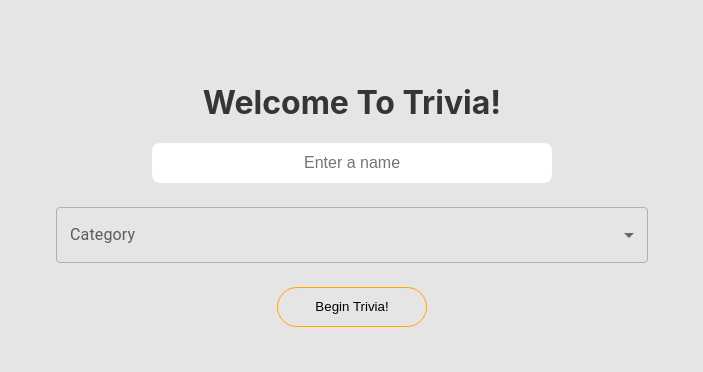
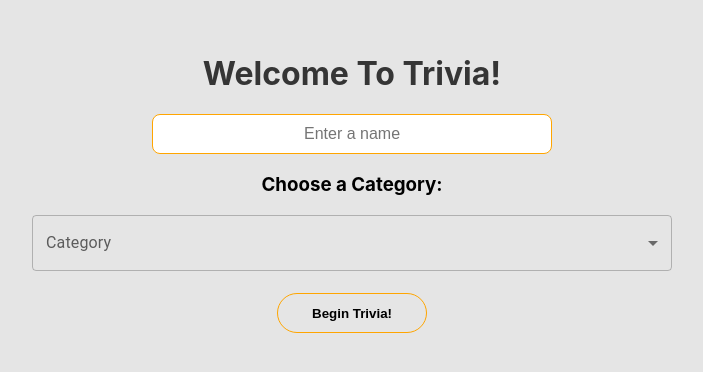
Before and after one commit to JesseTDev/trivia-project-app, a React (Create React App) app: page / in a window 1280 px wide. Shown: the part 206-578 px from the top of the page, without its empty margins (288-991 px from the left). Built offline with nearby package versions, Linux system fonts and the light colour scheme; no server answers.

Commit message:
more updates to overall app

```diff
--- a/package.json
+++ b/package.json
@@ -13,6 +13,7 @@
     "axios": "^1.3.4",
     "react": "^18.2.0",
     "react-dom": "^18.2.0",
+    "react-router-dom": "^6.10.0",
     "react-scripts": "5.0.1",
     "styled-components": "^5.3.9",
     "web-vitals": "^2.1.4"
--- a/src/Components/landing-page/components/category-dropdown.component.jsx
+++ b/src/Components/landing-page/components/category-dropdown.component.jsx
@@ -1,21 +1,30 @@
-import React from "react";
+import React, { useContext } from "react";
 import Box from '@mui/material/Box';
 import InputLabel from '@mui/material/InputLabel';
 import MenuItem from '@mui/material/MenuItem';
 import FormControl from '@mui/material/FormControl';
 import Select from '@mui/material/Select';
 import styled from "styled-components";
+import { TriviaContext } from "../../../Context/TriviaAppContext";
 
 // styled components
 const DropdownContainer = styled.div `
     width: 50%;
     align-items: center;
+    h3 {
+text-align: center;
+    }
 `
 
+
 const CategoryDropDown = () => {
+
+  const [trivaData] = useContext(TriviaContext);
+
     return (
         <DropdownContainer>
-        <Box sx={{ minWidth: 120, padding: 3}}>
+          <h3>Choose a Category: </h3>
+        <Box sx={{ minWidth: 120}}>
         <FormControl fullWidth>
           <InputLabel id="demo-simple-select-label">Category</InputLabel>
           <Select
@@ -25,10 +34,10 @@ const CategoryDropDown = () => {
             label="Select Category"
             // onChange={handleChange}
           >
-            <MenuItem value={10}>General Knowledge</MenuItem>
-            <MenuItem value={20}>Science</MenuItem>
-            <MenuItem value={30}>Music</MenuItem>
-            <MenuItem value={30}>History</MenuItem>
+            <MenuItem value={null}>General Knowledge</MenuItem>
+            <MenuItem>Science</MenuItem>
+            <MenuItem>Music</MenuItem>
+            <MenuItem>History</MenuItem>
           </Select>
         </FormControl>
       </Box>
--- a/src/Components/landing-page/components/user-input.component.jsx
+++ b/src/Components/landing-page/components/user-input.component.jsx
@@ -10,14 +10,15 @@ const TextField = styled.input `
     width: 400px;
     height: 40px;
     border-radius: 0.5rem;
-    border: none;
+    border: 1px solid orange;
     text-align: center;
     font-size: 1rem;
 `
-const UserInput = () => {
+const UserInput = ( { handleChange } ) => {
+
     return (
         <UserInputContainer>
-<TextField type='text' placeholder='Enter a name' />
+<TextField onChange={handleChange} type='text' placeholder='Enter a name' />
         </UserInputContainer>
     );
 };
--- a/src/Components/landing-page/landing-page.component.jsx
+++ b/src/Components/landing-page/landing-page.component.jsx
@@ -1,12 +1,13 @@
-import React from "react";
+import React, { useState } from "react";
 import styled from "styled-components";
+import { useNavigate } from "react-router-dom";
 
 // imported components
 import UserInput from "./components/user-input.component";
 import CategoryDropDown from "./components/category-dropdown.component";
 
 
-// stylerd components
+// styled components
 const LandingPageContainer = styled.div `
 height: 100vh;
 justify-content: center;
@@ -21,26 +22,50 @@ align-items: center;
 
 const Button = styled.button `
   cursor: pointer;
+  margin: 1.4rem;
   width: 150px;
   height: 40px;
   border-radius: 20px;
   border: orange 1px solid;
   background-color: transparent;
   transition: 0.3s ease;
+  font-weight: bold;
   &:hover {
-    background-color: black;
+    background-color: orange;
     color: white;
     border: none;
   }
+  &:active {
+    background-color: #eca117;
+  }
 `
+
 const LandingPage = () => {
+
+  const navigate = useNavigate();
+
+    const [username, setUsername] = useState({name: ""});
+
+    const handleChange = (e) => {
+        setUsername({name: e.target.value});
+    };
+
+    const submitHandler = () => {
+      setUsername({...username, name: username.name})
+      navigate('/trivia');
+    };
+
+    const saveUserNames = localStorage.setItem('storedUsernames', JSON.stringify(username));
+
+    console.log(saveUserNames)
+
     return (
       <LandingPageContainer>
 
         <h1>Welcome To Trivia!</h1>
-        <UserInput />
+        <UserInput handleChange={handleChange} />
         <CategoryDropDown />
-     <Button>Begin Trivia!</Button>
+     <Button onClick={submitHandler}>Begin Trivia!</Button>
 
       </LandingPageContainer>
     );
--- a/src/Components/trivia-page/trivia-page.component.jsx
+++ b/src/Components/trivia-page/trivia-page.component.jsx
@@ -1,10 +1,17 @@
-import React from "react";
+import React, { useContext } from "react";
+import { TriviaContext } from "../../Context/TriviaAppContext";
+
+// import components
+import Loading from "../../Shared/components/Loading.component";
+
+const TriviaPage = () => {
+
+    const [loading] = useContext(TriviaContext);
 
 
-const TriviaPage = () => {
     return (
         <div>
-
+    {loading ? <Loading /> : null}
         </div>
     );
 };
--- a/src/Context/TriviaAppContext.jsx
+++ b/src/Context/TriviaAppContext.jsx
@@ -7,12 +7,14 @@ export const TriviaContext = createContext();
 export const TriviaProvider = ( { children } ) => {
 
     const [triviaData, setTriviaData] = useState([]);
+    const [loading, setLoading] = useState(false);
 
     const getTriviaData = async () => {
         try {
+            setLoading(true);
             const response = await axios.get('https://the-trivia-api.com/api/questions?limit=5')
             setTriviaData(response.data);
-            console.log(response.data);
+            setLoading(false);
         }
         catch (error) {
             console.log(error);
@@ -24,7 +26,7 @@ export const TriviaProvider = ( { children } ) => {
     }, []);
 
     return (
-    <TriviaContext.Provider value={triviaData}>
+    <TriviaContext.Provider value={[loading]}>
         { children }
     </TriviaContext.Provider>
     );
--- /dev/null
+++ b/src/Shared/components/Loading.component.jsx
@@ -0,0 +1,15 @@
+import React from "react";
+import CircularProgress from '@mui/material/CircularProgress';
+import Box from '@mui/material/Box';
+
+
+
+const Loading = () => {
+    return (
+        <Box sx={{ display: 'flex' }}>
+        <CircularProgress />
+      </Box>
+    );
+};
+
+export default Loading;
--- a/src/TriviaApp.component.jsx
+++ b/src/TriviaApp.component.jsx
@@ -1,17 +1,19 @@
 import React from "react";
-import styled from "styled-components";
+import { Route, Routes } from "react-router-dom";
 
 // imported components
 import LandingPage from "./Components/landing-page/landing-page.component";
-// styled components
-const AppContainer = styled.div `
+import TriviaPage from "./Components/trivia-page/trivia-page.component";
 
-`
+
+
 const TriviaApp = () => {
+
     return (
-    <AppContainer>
-        <LandingPage />
-    </AppContainer>
+  <Routes>
+  <Route path="/" element={<LandingPage />} />
+  <Route path="/trivia" element={<TriviaPage />} />
+  </Routes>
     );
 
 };
```
Also changed, not shown: src/index.js (+7 -1 lines), 1 other file (tests, documents, lock files or other folders).
